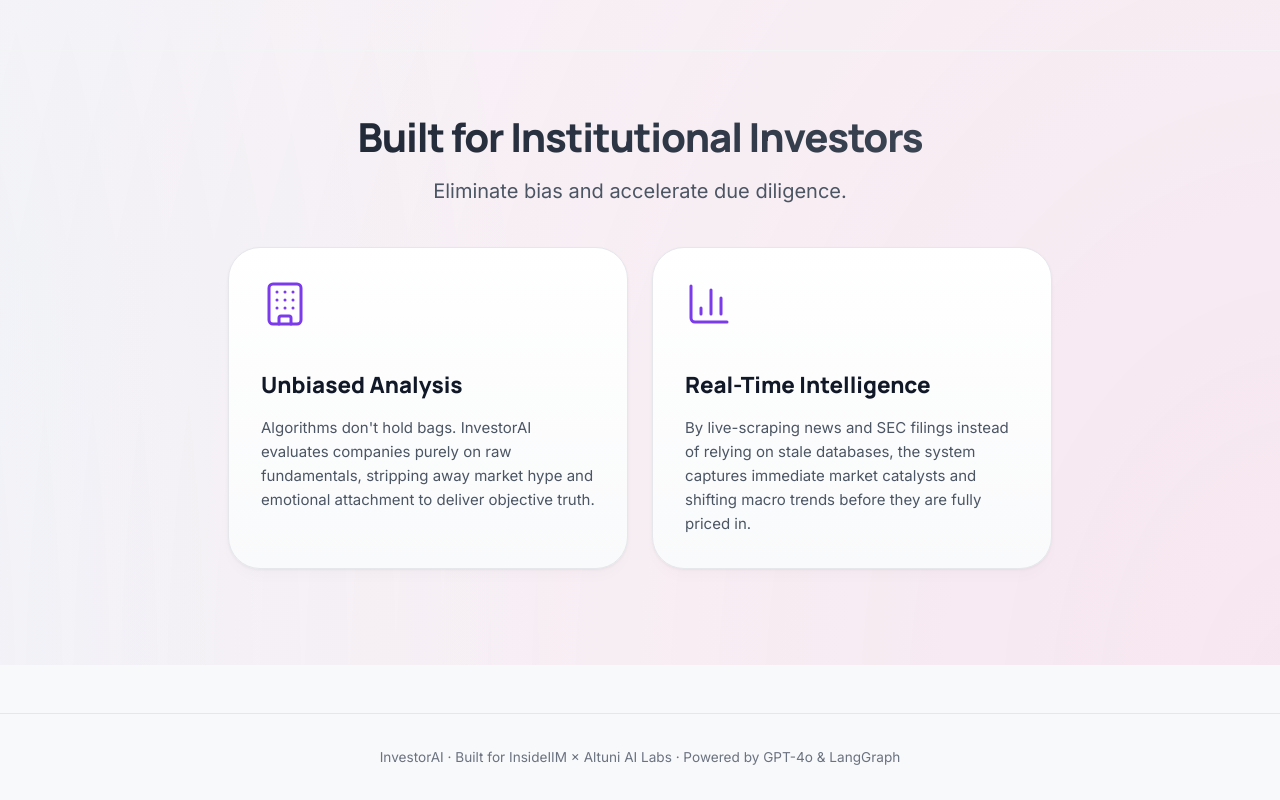
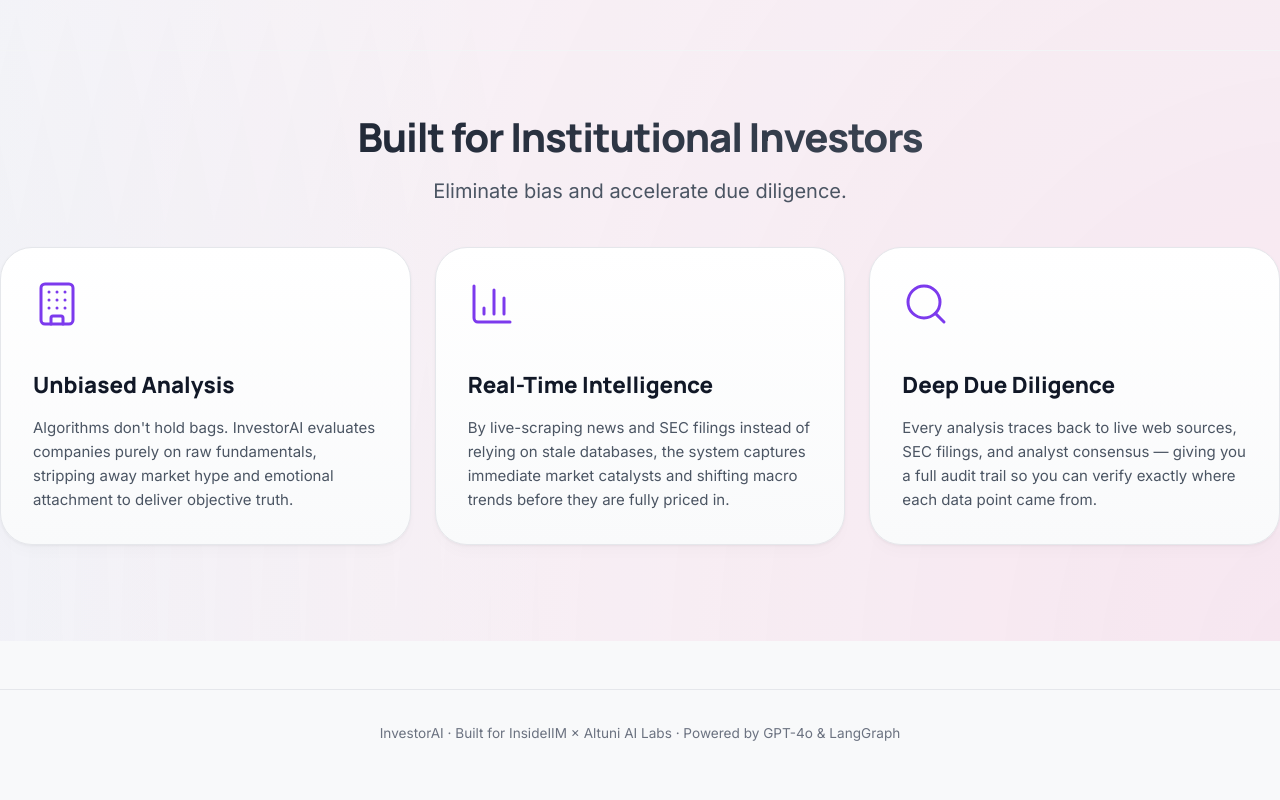
Before and after one commit to Aadi-110i/InvestorAI, a Next.js app: page / in a window 1280 px wide. Shown: the part 1663-2463 px from the top of the page. After the commit the page ends 2439 px from the top, so only its background shows below. Built offline with nearby package versions, Linux system fonts and the light colour scheme.

Commit message:
UI: Fix right-side overflow, add 3rd card to Institutional section

```diff
--- a/src/app/page.tsx
+++ b/src/app/page.tsx
@@ -277,7 +277,7 @@ export default function Home() {
         </div>
 
       ) : (
-        <div style={{ position: 'relative', overflow: 'hidden' }}>
+        <div style={{ position: 'relative', overflowX: 'hidden' }}>
           {/* Animated 3D Background */}
           <div className="animated-mesh-bg" />
 
@@ -361,7 +361,7 @@ export default function Home() {
               <h2 className="landing-heading" style={{ fontSize: '2.5rem' }}>Built for Institutional Investors</h2>
               <div className="landing-subheading">Eliminate bias and accelerate due diligence.</div>
 
-              <div style={{ display: 'grid', gridTemplateColumns: 'repeat(auto-fit, minmax(300px, 400px))', gap: 'var(--s6)', justifyContent: 'center' }}>
+              <div className="feature-grid">
                 <div className="feature-card">
                   <div className="feature-icon" style={{ color: 'var(--purple-600)' }}><Building size={48} strokeWidth={1.5} /></div>
                   <div className="feature-title">Unbiased Analysis</div>
@@ -371,6 +371,11 @@ export default function Home() {
                   <div className="feature-icon" style={{ color: 'var(--purple-600)' }}><BarChart3 size={48} strokeWidth={1.5} /></div>
                   <div className="feature-title">Real-Time Intelligence</div>
                   <div className="feature-desc">By live-scraping news and SEC filings instead of relying on stale databases, the system captures immediate market catalysts and shifting macro trends before they are fully priced in.</div>
+                </div>
+                <div className="feature-card">
+                  <div className="feature-icon" style={{ color: 'var(--purple-600)' }}><Search size={48} strokeWidth={1.5} /></div>
+                  <div className="feature-title">Deep Due Diligence</div>
+                  <div className="feature-desc">Every analysis traces back to live web sources, SEC filings, and analyst consensus — giving you a full audit trail so you can verify exactly where each data point came from.</div>
                 </div>
               </div>
             </div>
```
